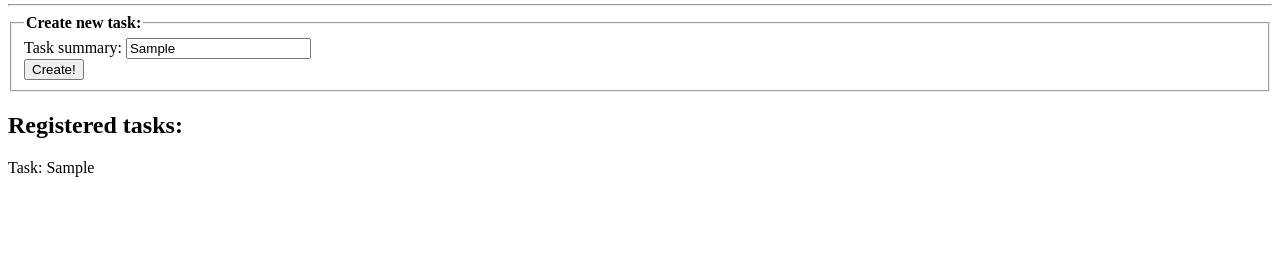
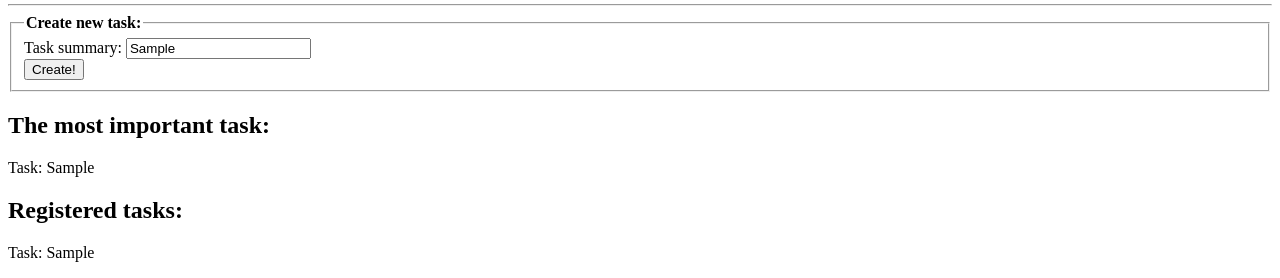
Before and after one commit to dastin-sandura/maniana, a website with bundled scripts: page app/index.html in a window 1280 px wide. Both pictures are taken after typing "Sample" into the empty fields and a click on the button "Create!". Shown: the part 538-816 px from the top of the page. Built offline with nearby package versions, Linux system fonts and the light colour scheme; no server answers.

Commit message:
Keeping track of the most important goal
 - function which fills the most important task placeholder if any new task is being added

```diff
--- a/app/index.html
+++ b/app/index.html
@@ -17,6 +17,9 @@
     </fieldset>
 </form>
 
+<h2>The most important task:</h2>
+<div id="most-important-task"></div>
+
 <h2>Registered tasks:</h2>
 <div id=registered-tasks-list>
 </div>
--- a/app/scripts/main.js
+++ b/app/scripts/main.js
@@ -14,8 +14,7 @@ fetch(mockDataEndpoint)
     .then(body => {
         let tasksData = body[0].tasks;
         tasksData.forEach(taskSummary => {
-            let task = new Task(taskSummary);
-            $registeredTasksList.appendChild(task.toParagraph());
+            addNewTaskWithGivenName(taskSummary);
         });
     });
 
@@ -28,17 +27,33 @@ let getValueFromInput = function getValueFromInput(querySelector) {
     return $inputElement.value;
 }
 
+let addNewTaskWithGivenName = function addNewTaskWithGivenName(taskName) {
+    let task = new Task(taskName);
+    $registeredTasksList.appendChild(task.toParagraph());
+    correctTheMostImportantTask(taskName);
+}
+
 let addNewTaskFunction = function addNewTaskFunction() {
     let $newTaskSummaryInputError = document.querySelector("#new-task-summary-error");
     let summaryInputText = getValueFromInput("#new-task-summary");
     if (summaryInputText) {
-        let newTask = new Task(summaryInputText);
-        $registeredTasksList.appendChild(newTask.toParagraph());
+        addNewTaskWithGivenName(summaryInputText);
         $newTaskSummaryInputError.setAttribute("class", "");
+        correctTheMostImportantTask(summaryInputText);
     } else {
         $newTaskSummaryInputError.setAttribute("class", "red");
         $newTaskSummaryInputError.innerText = "Summary cannot be empty";
     }
 };
+
+function correctTheMostImportantTask(summaryInputText) {
+    let $mostImportantTask = document.querySelector("#most-important-task p")
+
+    if (!$mostImportantTask) {
+        let $mostImportantTaskList = document.querySelector("#most-important-task")
+        let $newMostImportantTask = new Task(summaryInputText).toParagraph();
+        $mostImportantTaskList.appendChild($newMostImportantTask);
+    }
+}
 let $addNewItemButton = document.querySelector('#add-button');
 $addNewItemButton.addEventListener('click', addNewTaskFunction);
```
